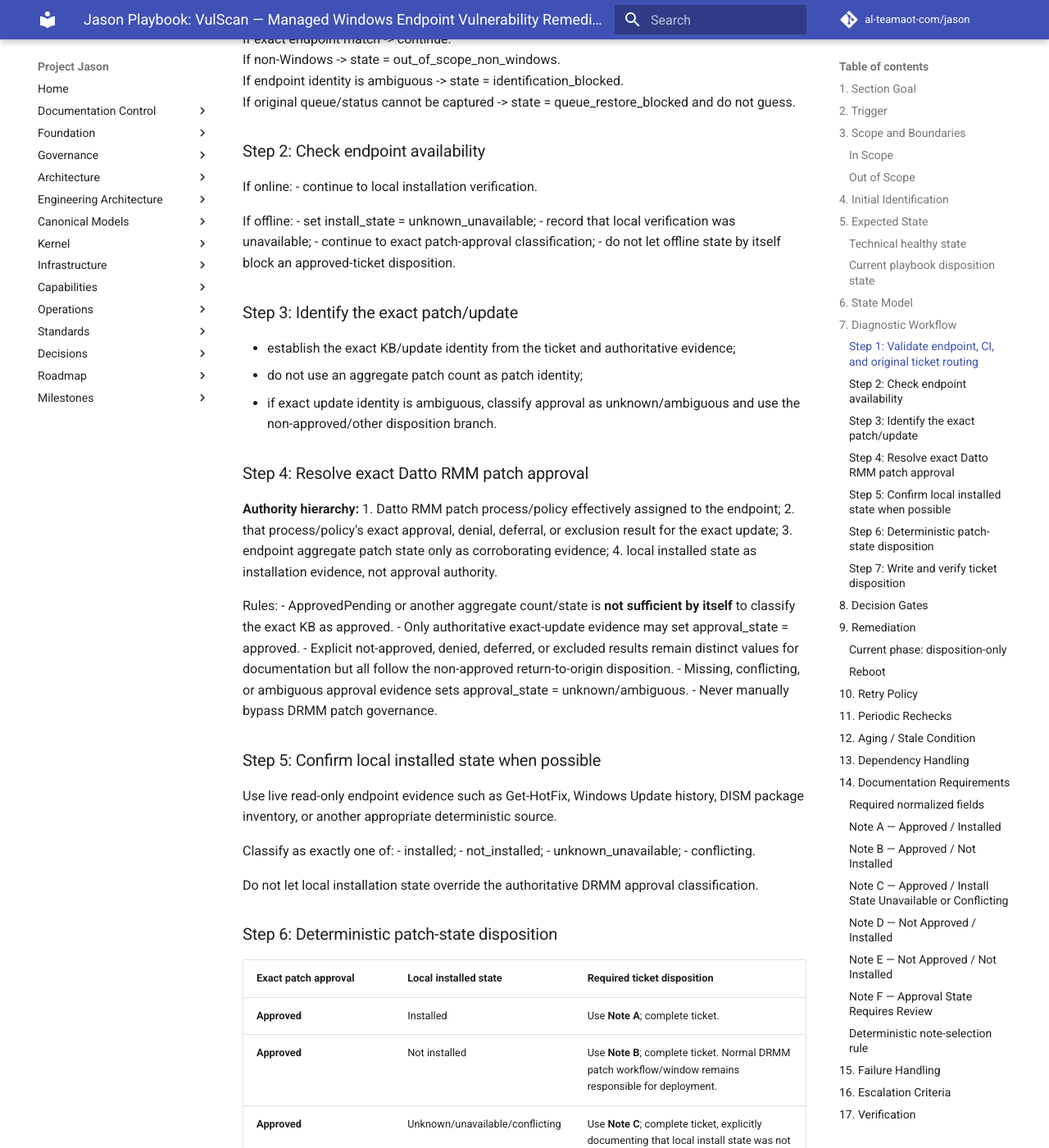
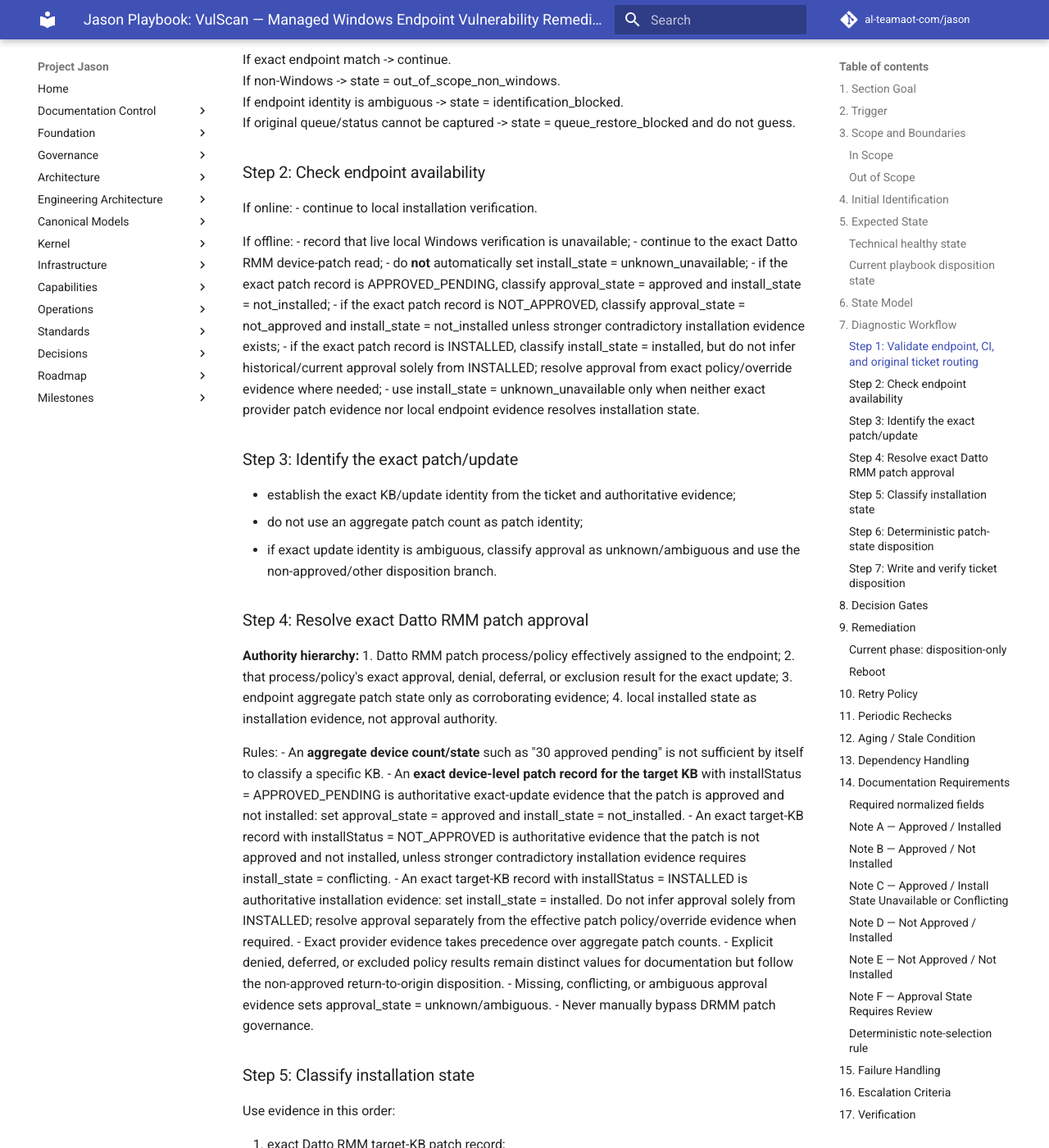
Before and after one commit to al-teamaot-com/jason, an MkDocs documentation site: the page built from docs/playbooks/Jason-VulScan-Managed-Windows-Endpoint-Vulnerability-Remediation.md, in a window 1280 px wide and 1400 px high, scrolled down 4036 px. Shown: the whole window at 82% size. Built offline with MkDocs 1.6.1 and Material for MkDocs 9.7.7, drawn with Linux system fonts in a browser that asks for light colours; comment, search, counter and statistics services are not loaded; some of the changed text lies outside the part shown.

Commit message:
Correct APPROVED_PENDING VulScan classification

```diff
--- a/docs/playbooks/Jason-VulScan-Managed-Windows-Endpoint-Vulnerability-Remediation.md
+++ b/docs/playbooks/Jason-VulScan-Managed-Windows-Endpoint-Vulnerability-Remediation.md
@@ -10,7 +10,7 @@
 - the Autotask CI is associated when available;
 - the ticket's original queue and non-terminal status are captured before Jason changes ownership/queue;
 - the exact KB/update approval state is determined from the Datto RMM patch process/policy effectively assigned to the endpoint;
-- local installed state is checked when the endpoint is available, or explicitly recorded as unavailable/unknown;
+- installation state is classified first from the exact Datto RMM device-patch record when that record is authoritative, with local endpoint verification used as confirmation or fallback where needed;
 - the playbook follows the deterministic disposition table in Section 7;
 - when the exact patch is **approved**, Jason creates the matching default internal note, updates the ticket appropriately, and completes the ticket;
 - when the exact patch is **not approved, denied, deferred, excluded, unknown, ambiguous, or otherwise not deterministically approved**, Jason creates the matching default internal note and restores the ticket to its original queue and original non-terminal status;
@@ -168,10 +168,13 @@
 - continue to local installation verification.
 
 If offline:
-- set install_state = unknown_unavailable;
-- record that local verification was unavailable;
-- continue to exact patch-approval classification;
-- do not let offline state by itself block an approved-ticket disposition.
+- record that live local Windows verification is unavailable;
+- continue to the exact Datto RMM device-patch read;
+- do **not** automatically set install_state = unknown_unavailable;
+- if the exact patch record is APPROVED_PENDING, classify approval_state = approved and install_state = not_installed;
+- if the exact patch record is NOT_APPROVED, classify approval_state = not_approved and install_state = not_installed unless stronger contradictory installation evidence exists;
+- if the exact patch record is INSTALLED, classify install_state = installed, but do not infer historical/current approval solely from INSTALLED; resolve approval from exact policy/override evidence where needed;
+- use install_state = unknown_unavailable only when neither exact provider patch evidence nor local endpoint evidence resolves installation state.
 
 ### Step 3: Identify the exact patch/update
 
@@ -188,15 +191,29 @@
 4. local installed state as installation evidence, not approval authority.
 
 Rules:
-- ApprovedPending or another aggregate count/state is **not sufficient by itself** to classify the exact KB as approved.
-- Only authoritative exact-update evidence may set approval_state = approved.
-- Explicit not-approved, denied, deferred, or excluded results remain distinct values for documentation but all follow the non-approved return-to-origin disposition.
+- An **aggregate device count/state** such as "30 approved pending" is not sufficient by itself to classify a specific KB.
+- An **exact device-level patch record for the target KB** with installStatus = APPROVED_PENDING is authoritative exact-update evidence that the patch is approved and not installed: set approval_state = approved and install_state = not_installed.
+- An exact target-KB record with installStatus = NOT_APPROVED is authoritative evidence that the patch is not approved and not installed, unless stronger contradictory installation evidence requires install_state = conflicting.
+- An exact target-KB record with installStatus = INSTALLED is authoritative installation evidence: set install_state = installed. Do not infer approval solely from INSTALLED; resolve approval separately from the effective patch policy/override evidence when required.
+- Exact provider evidence takes precedence over aggregate patch counts.
+- Explicit denied, deferred, or excluded policy results remain distinct values for documentation but follow the non-approved return-to-origin disposition.
 - Missing, conflicting, or ambiguous approval evidence sets approval_state = unknown/ambiguous.
 - Never manually bypass DRMM patch governance.
 
-### Step 5: Confirm local installed state when possible
+### Step 5: Classify installation state
 
-Use live read-only endpoint evidence such as Get-HotFix, Windows Update history, DISM package inventory, or another appropriate deterministic source.
+Use evidence in this order:
+
+1. exact Datto RMM target-KB patch record;
+2. live local read-only endpoint evidence such as Get-HotFix, Windows Update history, DISM package inventory, or another deterministic source;
+3. unknown/unavailable only when neither source resolves the state.
+
+Exact Datto status mapping:
+- APPROVED_PENDING -> not_installed;
+- NOT_APPROVED -> not_installed, unless stronger contradictory evidence proves installation and requires a conflict/review branch;
+- INSTALLED -> installed.
+
+When the endpoint is online, local evidence may corroborate the Datto result. If local evidence materially contradicts the exact Datto patch record, set install_state = conflicting and document both sources rather than silently choosing one.
 
 Classify as exactly one of:
 - installed;
@@ -204,7 +221,7 @@
 - unknown_unavailable;
 - conflicting.
 
-Do not let local installation state override the authoritative DRMM approval classification.
+Do not let installation evidence override the separately determined approval classification.
 
 ### Step 6: Deterministic patch-state disposition
 
@@ -255,13 +272,13 @@
 - exact KB/update identity established;
 - effective DRMM patch process/policy resolved;
 - exact patch approval state determined from authoritative evidence or explicitly classified unknown/ambiguous;
-- local installation check attempted when the endpoint is available;
+- installation state determined from exact Datto target-KB evidence when available, with local verification used as confirmation/fallback when appropriate;
 - selected note block matches the approval/install-state combination;
 - requester authority is sufficient for the exact Autotask note/update operations.
 
 Before **completion**:
 - exact approval state must be approved;
-- aggregate states such as ApprovedPending alone are insufficient;
+- aggregate approved-pending counts are insufficient, but an exact target-KB device patch record with installStatus = APPROVED_PENDING is sufficient exact evidence for approved + not_installed;
 - deterministic note must be created;
 - ticket completion must succeed;
 - authoritative ticket/note readback must verify the mutation.
@@ -359,7 +376,7 @@
 - direct VulScan finding/read/rescan capability.
 
 Rules:
-1. Missing local endpoint availability does **not** block disposition when exact approval is known; use install state unknown_unavailable.
+1. Missing local endpoint availability does **not** block disposition. Use the exact Datto target-KB patch record first; APPROVED_PENDING resolves to approved + not_installed even while the endpoint is offline. Use unknown_unavailable only when exact provider evidence also cannot resolve installation state.
 2. Missing exact patch approval authority/evidence means the patch is **not deterministically approved**; use Note F and return the ticket.
 3. Missing original queue/status when a return is required sets queue_restore_blocked; do not guess.
 4. Do not fabricate or infer an approval from aggregate DRMM patch counts.
@@ -678,7 +695,7 @@
 - vulnerability finding -> client/device correlation;
 - authoritative finding-cleared readback.
 
-If exact patch approval read is not available at runtime, the playbook must not infer approval. Use Note F and return the ticket to the original queue/status.
+If exact target-KB patch evidence is not available at runtime, the playbook must not infer approval from aggregate counts. Use Note F and return the ticket to the original queue/status unless another authoritative exact policy/override source resolves approval.
 
 ---
 
@@ -748,8 +765,10 @@
   - exact_selector_match: true
   - ambiguous: false
 - This exact patch evidence superseded the earlier aggregate-only UNKNOWN classification.
-- Endpoint remained offline, so local installation state was classified unknown_unavailable.
-- The playbook therefore selected Note C: Jason - VulScan - Patch Approved - Install State Unavailable.
+- Endpoint remained offline, but the exact Datto patch record itself resolved installation state: APPROVED_PENDING means approved and not installed.
+- Correct deterministic classification: approval_state = approved; install_state = not_installed.
+- Correct canned note: Note B — Jason - VulScan - Patch Approved - Pending Installation.
+- The original test selected Note C because the playbook incorrectly treated endpoint-offline status as forcing unknown_unavailable. That interpretation is now corrected.
 - Autotask Complete status was authoritatively resolved from Tickets field metadata as value 5.
 - Governed service.ticket.update completed the ticket and readback verified status = 5.
 - Final authoritative readback confirmed:
@@ -759,10 +778,12 @@
   - completedDate 2026-09-22T15:20:42.377Z
 - No patch installation, reboot, patch-policy mutation, or other endpoint-disruptive action was performed.
 
-Acceptance issue:
-- Final ticket-note readback showed two nearly identical Note C entries, IDs 30506066 and 30506067, created approximately one second apart.
+Acceptance issues:
+- The original run wrote Note C when Note B was the correct deterministic block. The ticket completion outcome was correct because the exact patch was approved, but the documentation classification was wrong.
+- Final ticket-note readback also showed two nearly identical Note C entries, IDs 30506066 and 30506067, created approximately one second apart.
 - Duplicate-note suppression is therefore NOT accepted yet.
-- Do not approve this playbook for autonomous use until the duplicate-note path is identified and corrected, then rerun the Note C branch and prove one intended note produces exactly one durable ticket note.
+- Do not approve this playbook for autonomous use until the duplicate-note path is identified and corrected.
+- Re-run an APPROVED_PENDING case and prove: one exact KB record -> approval_state approved + install_state not_installed -> exactly one Note B -> verified ticket completion.
 
 ## 22. Section Goal Closure
 
```
